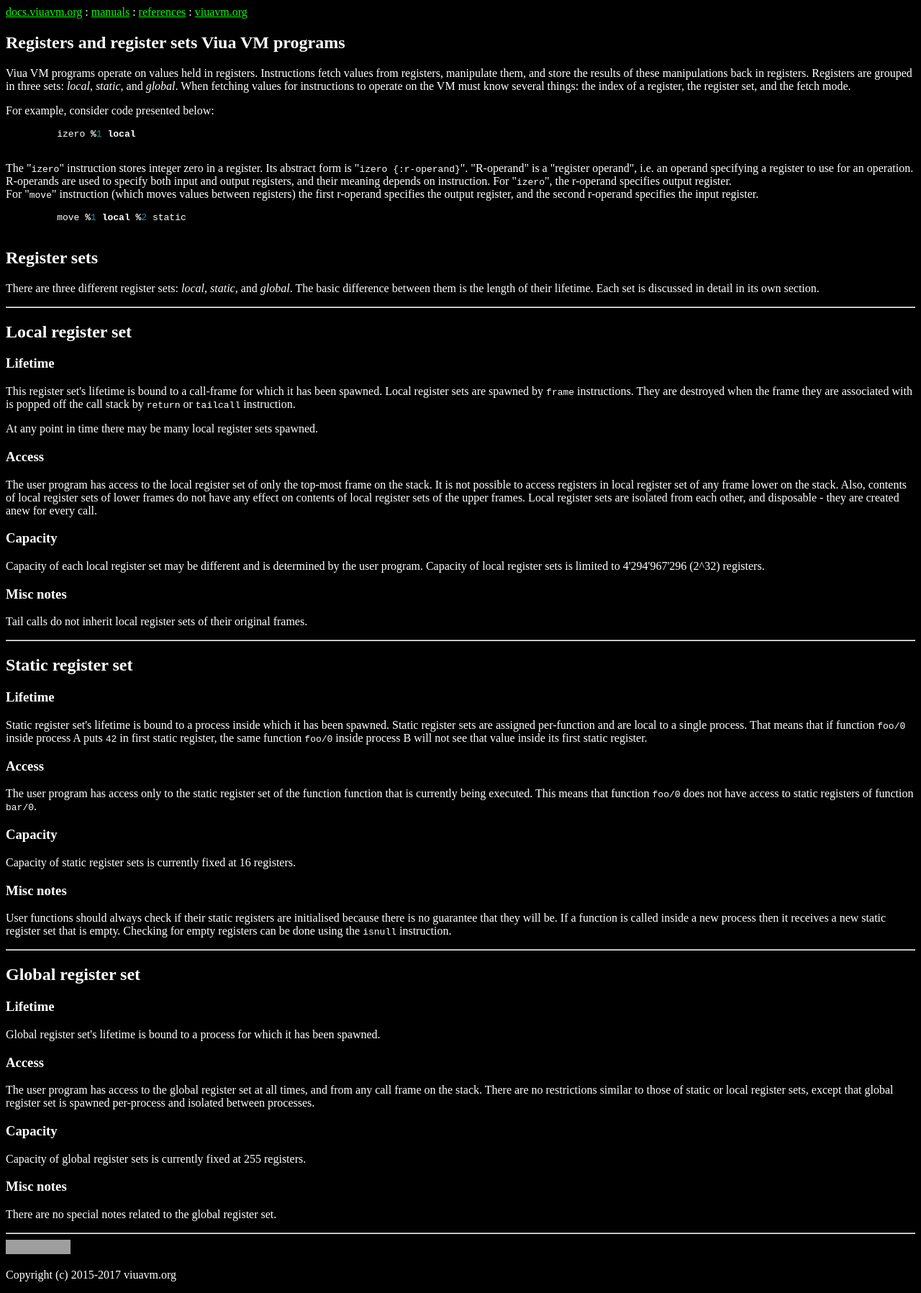
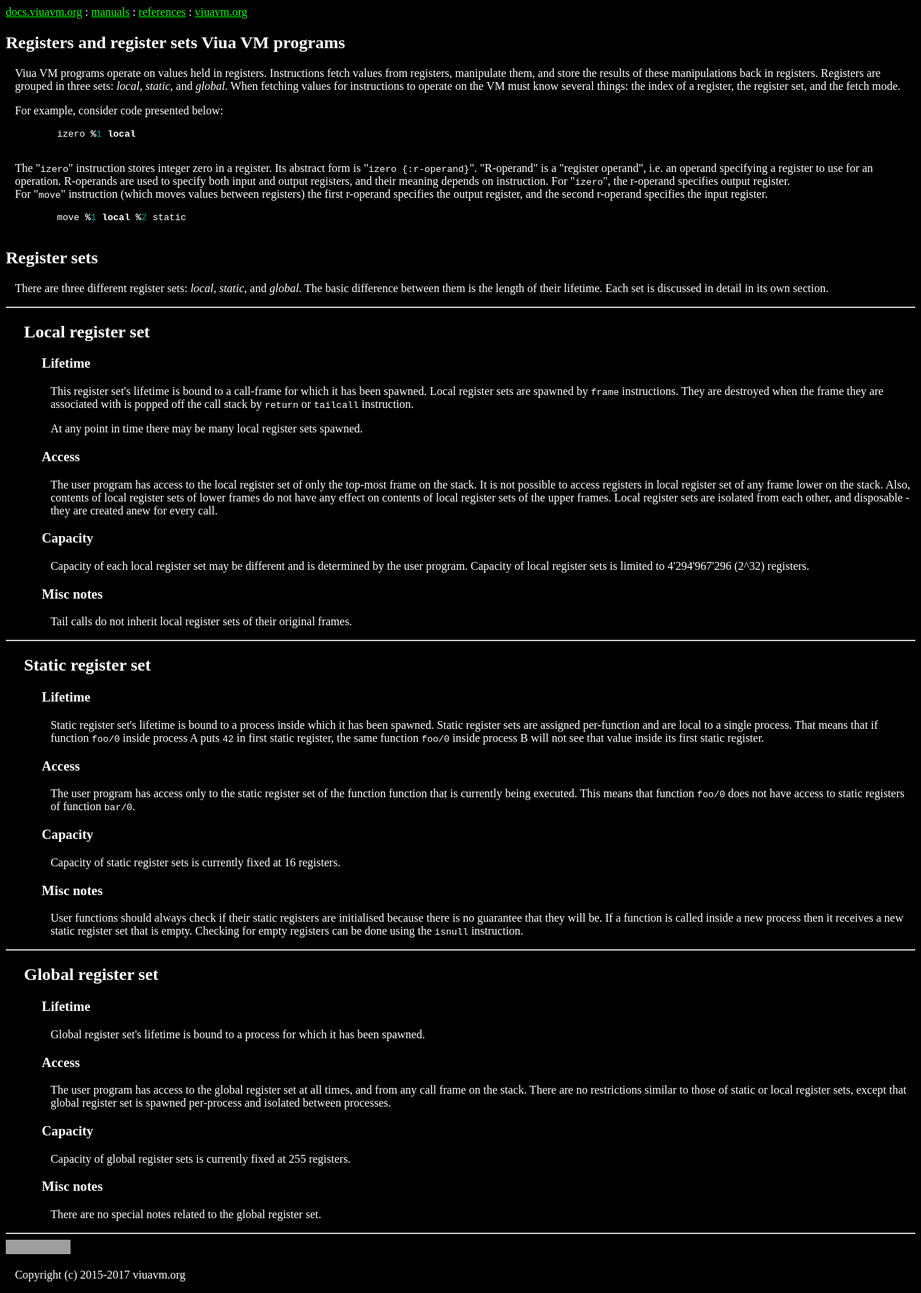
Before and after one commit to marekjm/docs.viuavm.org, a Jekyll site: the page built from _manuals/registers.html, in a window 1280 px wide. Shown: the whole page at 72% size. Built offline with Jekyll 4.4.1, drawn with Linux system fonts in a browser that asks for light colours; grey boxes are pictures that could not be loaded.

Commit message:
Make docs easier to read

```diff
--- a/_includes/head.html
+++ b/_includes/head.html
@@ -17,6 +17,14 @@
             margin: 10px 10%;
             padding: 10px;
         }
+
+        section section {
+            margin-left: 2%;
+        }
+
+        p {
+            margin-left: 1%;
+        }
     </style>
     <link rel="stylesheet" href="{{ "/css/syntax.css" | prepend: site.baseurl }}">
     <link rel="canonical" href="{{ page.url | replace:'index.html','' | prepend: site.baseurl | prepend: site.url }}">
--- a/_manuals/registers.html
+++ b/_manuals/registers.html
@@ -58,6 +58,7 @@
     <section>
         <h2> Local register set </h2>
 
+        <section>
             <h3> Lifetime </h3>
             <p>
                 This register set's lifetime is bound to a call-frame for which it has been spawned.
@@ -69,7 +70,9 @@
             <p>
                 At any point in time there may be many local register sets spawned.
             </p>
+        </section>
 
+        <section>
             <h3> Access </h3>
             <p>
                 The user program has access to the local register set of only the top-most frame on the stack.
@@ -78,17 +81,22 @@
                 of the upper frames.
                 Local register sets are isolated from each other, and disposable - they are created anew for every call.
             </p>
+        </section>
 
+        <section>
             <h3> Capacity </h3>
             <p>
                 Capacity of each local register set may be different and is determined by the user program.
                 Capacity of local register sets is limited to 4'294'967'296 (2^32) registers.
             </p>
+        </section>
 
+        <section>
             <h3> Misc notes </h3>
             <p>
                 Tail calls do not inherit local register sets of their original frames.
             </p>
+        </section>
     </section>
 
     <hr>
@@ -96,6 +104,7 @@
     <section>
         <h2> Static register set </h2>
 
+        <section>
             <h3> Lifetime </h3>
             <p>
                 Static register set's lifetime is bound to a process inside which it has been spawned.
@@ -103,18 +112,24 @@
                 That means that if function <code>foo/0</code> inside process A puts <code>42</code> in first static register, the
                 same function <code>foo/0</code> inside process B will not see that value inside its first static register.
             </p>
+        </section>
 
+        <section>
             <h3> Access </h3>
             <p>
                 The user program has access only to the static register set of the function function that is currently being executed.
                 This means that function <code>foo/0</code> does not have access to static registers of function <code>bar/0</code>.
             </p>
+        </section>
 
+        <section>
             <h3> Capacity </h3>
             <p>
                 Capacity of static register sets is currently fixed at 16 registers.
             </p>
+        </section>
 
+        <section>
             <h3> Misc notes </h3>
             <p>
                 User functions should always check if their static registers are initialised because there is no guarantee that
@@ -123,17 +138,21 @@
                 Checking for empty registers can be done using the <code>isnull</code> instruction.
             </p>
         </section>
+    </section>
 
     <hr>
 
     <section>
         <h2> Global register set </h2>
 
+        <section>
             <h3> Lifetime </h3>
             <p>
                 Global register set's lifetime is bound to a process for which it has been spawned.
             </p>
+        </section>
 
+        <section>
             <h3> Access </h3>
             <p>
                 The user program has access to the global register set at all times, and
@@ -141,15 +160,20 @@
                 There are no restrictions similar to those of static or local register sets, except that
                 global register set is spawned per-process and isolated between processes.
             </p>
+        </section>
 
+        <section>
             <h3> Capacity </h3>
             <p>
                 Capacity of global register sets is currently fixed at 255 registers.
             </p>
+        </section>
 
+        <section>
             <h3> Misc notes </h3>
             <p>
                 There are no special notes related to the global register set.
             </p>
         </section>
     </section>
+</section>
```
Lines whose indentation alone changed are shown as unchanged.
